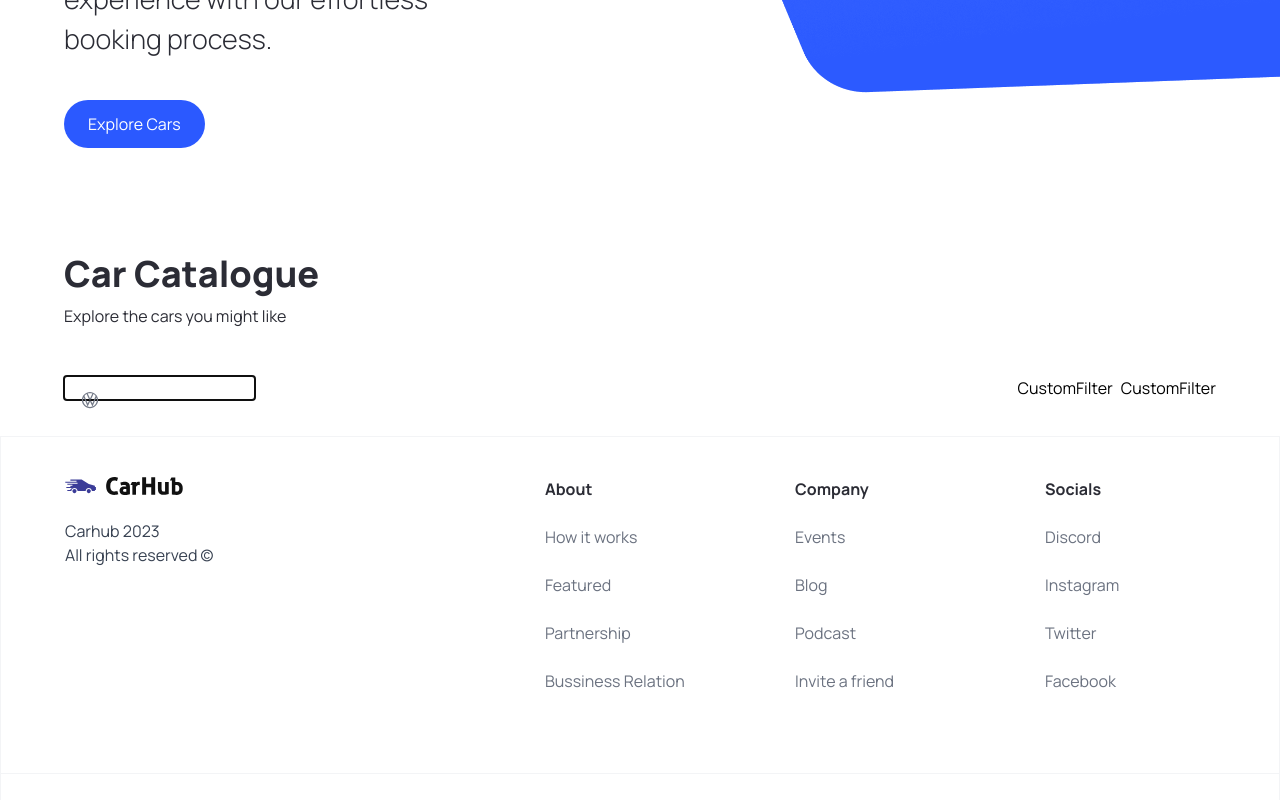
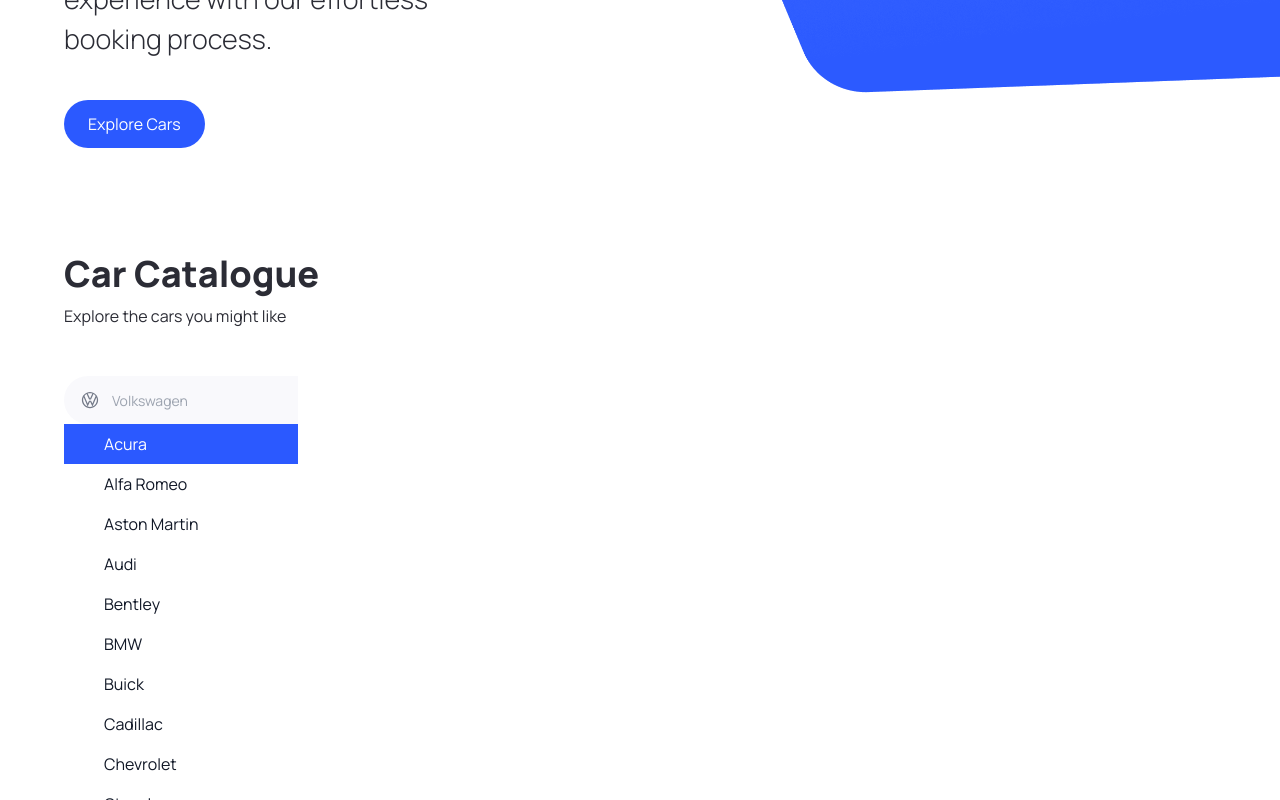
Before and after one commit to mehmetcelmeli/car-showcase-app, a Next.js app: page / in a window 1280 px wide. Both pictures are taken after a click on the button 82 px from the left and 1010 px from the top of the page. Shown: the part 610-1410 px from the top of the page. Built offline with nearby package versions, Linux system fonts and the light colour scheme.

Commit message:
feat:SearchManufacturer was completed

```diff
--- a/components/SearchManufacturer.tsx
+++ b/components/SearchManufacturer.tsx
@@ -1,26 +1,67 @@
 "use client";
+import { useState, Fragment } from "react";
 import Image from "next/image";
 import { Combobox, Transition } from "@headlessui/react";
+import { manufacturers } from "@/constants";
 import { SearchManufacturerProps } from "@/types";
 
 const SearchManufacturer = ({
   manufacturer,
   setManufacturer,
 }: SearchManufacturerProps) => {
+  const [query, setQuery] = useState("");
+  const filteredManufacturers =
+    query === ""
+      ? manufacturers
+      : manufacturers.filter((item) =>
+          item
+            .toLowerCase()
+            .replace(/\s+/g, "")
+            .includes(query.toLowerCase().replace(/\s+/g, ""))
+        );
   return (
     <div className="search-manufacturer">
       <Combobox>
         <div className=" relative w-full">
           <Combobox.Button className="absolute top-[14px]">
             <Image
-            src="/car-logo.svg"
-            width={20}
-            height={20}
-            className="ml-4"
-            alt="Car Logo"
+              src="/car-logo.svg"
+              width={20}
+              height={20}
+              className="ml-4"
+              alt="Car Logo"
             />
           </Combobox.Button>
-          <Combobox.Input/>
+          <Combobox.Input
+            className="search-manufacturer__input"
+            placeholder="Volkswagen"
+            displayValue={(manufacturer: string) => manufacturer}
+            onChange={(e) => setQuery(e.target.value)}
+          />
+          <Transition
+            as={Fragment}
+            leave="transition ease-in duration-100"
+            leaveFrom="opacity-100"
+            leaveTo="opacity-0"
+            afterLeave={() => setQuery("")}
+          >
+            <Combobox.Options>
+              {
+                filteredManufacturers.map((item) => (
+                  <Combobox.Option
+                    key={item}
+                    className={({ active }) => `
+                  relative search-manufacturer__option
+                  ${active ? "bg-primary-blue text-white" : " text-gray-900 "}
+                  `}
+                    value={item}
+                  >
+                    {item}
+                  </Combobox.Option>
+              )
+              )}
+            </Combobox.Options>
+          </Transition>
         </div>
       </Combobox>
     </div>
```
